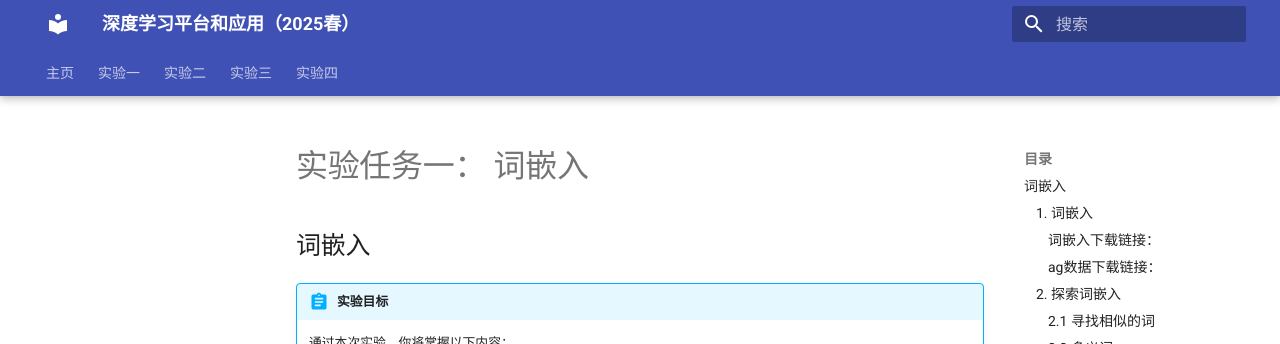
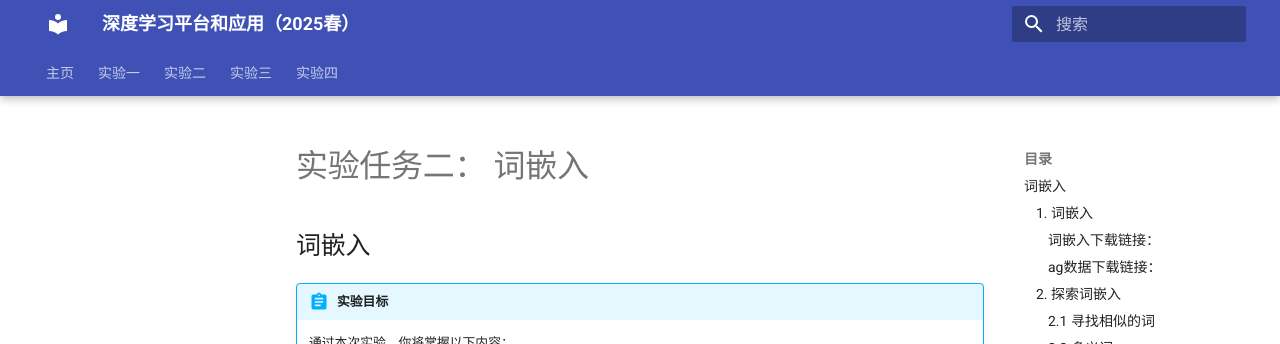
Before and after one commit to zhiweinju/nju-dl-lab-2025spring, an MkDocs documentation site: the page built from docs/lab5/词嵌入.md, in a window 1280 px wide and 900 px high. Shown: the top 344 px of the window. Built offline with MkDocs 1.6.1 and Material for MkDocs 9.7.7, drawn with Linux system fonts in a browser that asks for light colours; a style sheet for code colours, icons or effects is not loaded.

Commit message:
修改了lab5

```diff
--- a/docs/lab5/词嵌入.md
+++ b/docs/lab5/词嵌入.md
@@ -1,4 +1,4 @@
-# 实验任务一： 词嵌入
+# 实验任务二： 词嵌入
 
 ## 词嵌入
 
```
